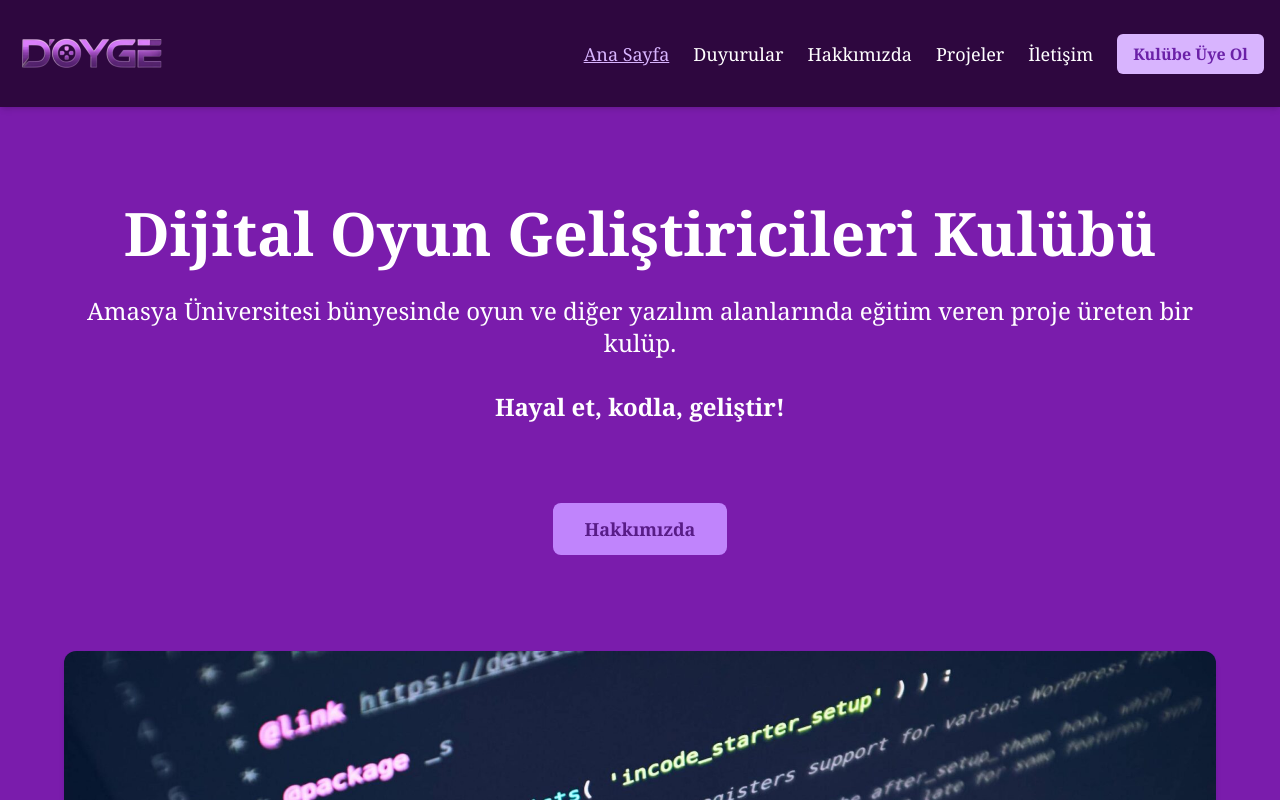
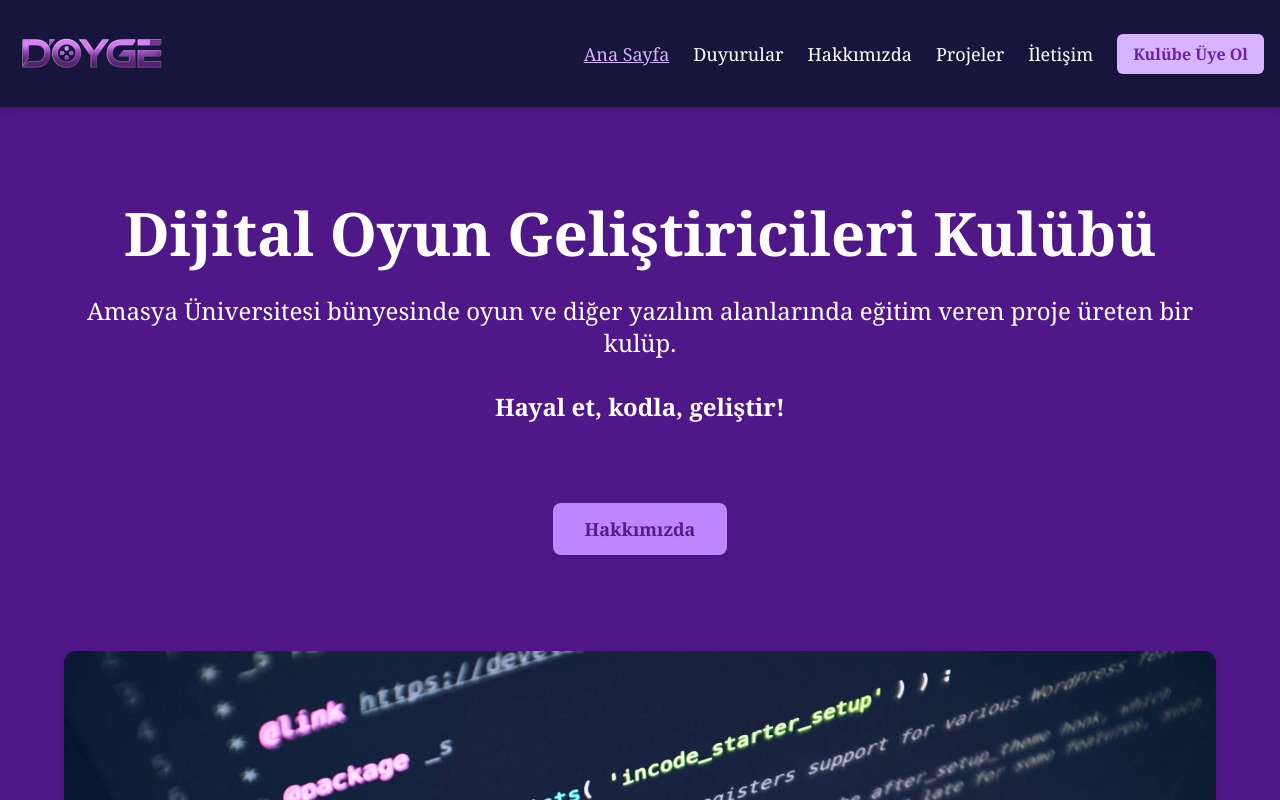
Before and after one commit to berkaydenizyilmaz/doyge-club-website, a Next.js app: page / in a window 1280 px wide. Shown: the top 800 px of the page. Built offline with nearby package versions, Linux system fonts and the light colour scheme.

Commit message:
Arkaplan renkleri değiştirildi.

```diff
--- a/app/globals.css
+++ b/app/globals.css
@@ -77,6 +77,6 @@ html {
     @apply border-border;
   }
   body {
-    @apply bg-[#7a1cac] text-white !important;
+    @apply bg-[#4F1787] text-white !important;
   }
 }
--- a/components/Header.tsx
+++ b/components/Header.tsx
@@ -9,7 +9,7 @@ const Header = () => {
   const pathname = usePathname(); // Kullanıcının mevcut sayfasını al
 
   return (
-    <header className="bg-primary-dark p-4 shadow-md">
+    <header className="bg-[#17153B] p-4 shadow-md">
       {/* Logo */}
       <div className="container mx-auto flex flex-row justify-between items-center">
         <Link href="/">
```
